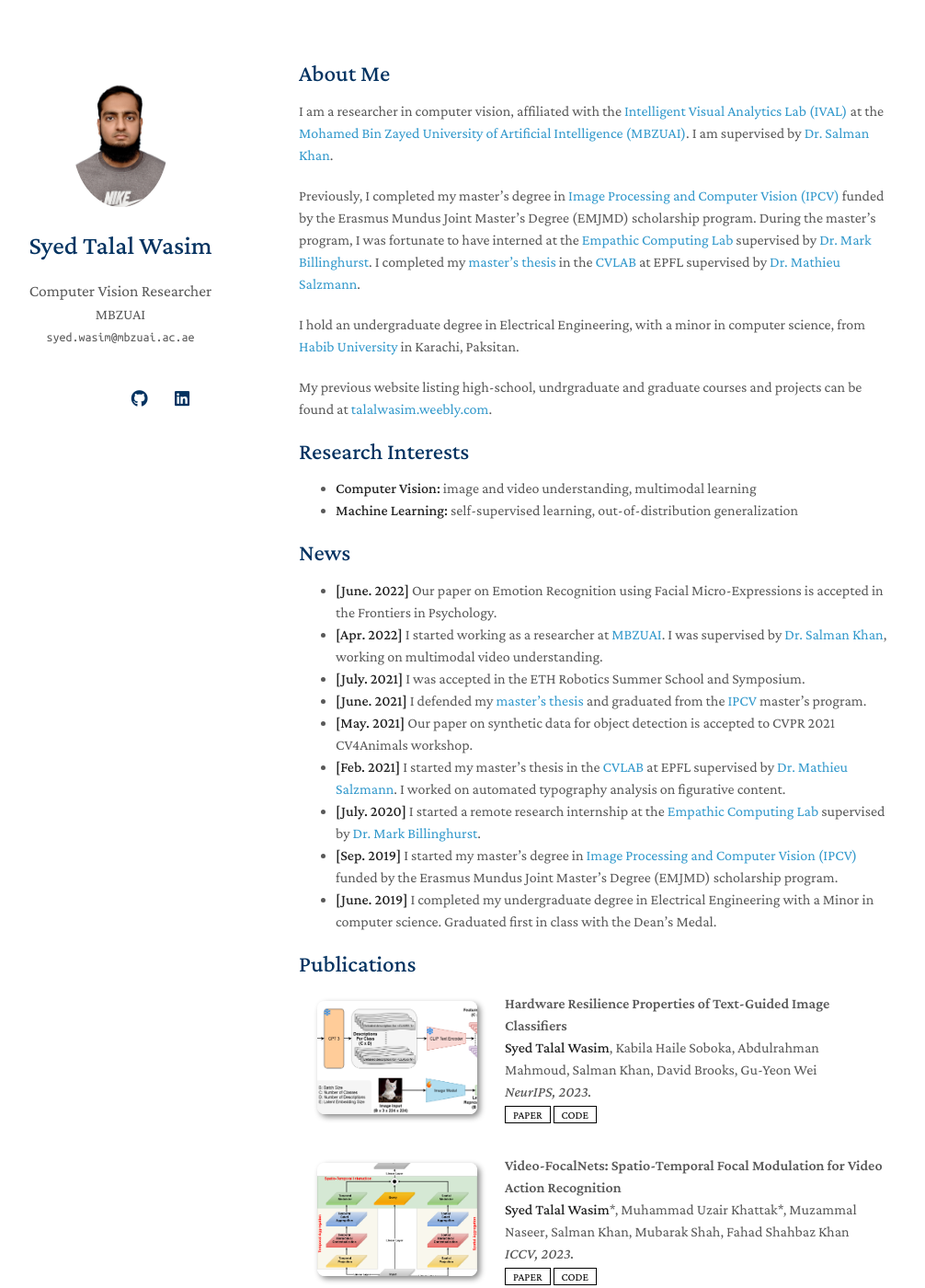
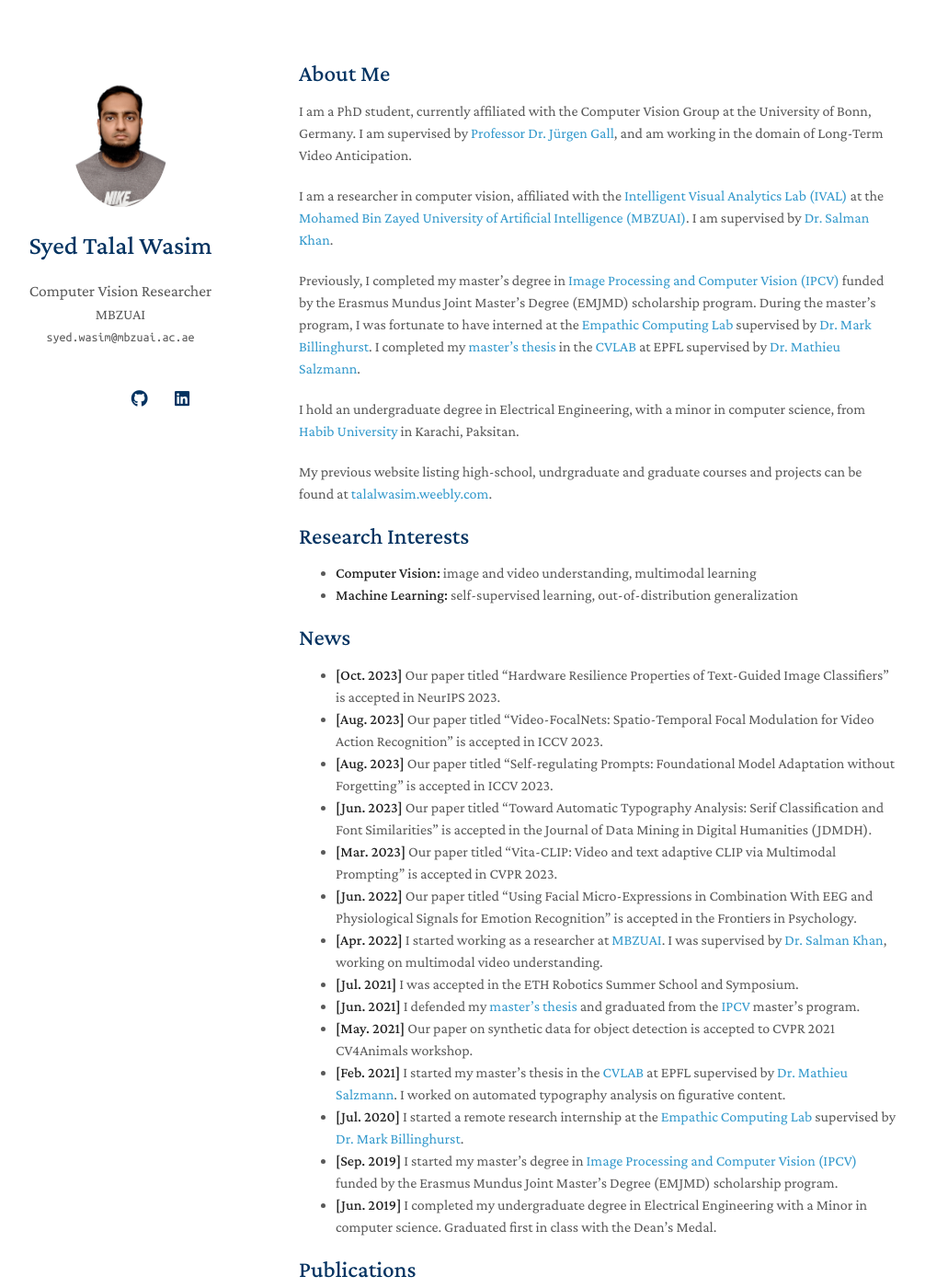
Before and after one commit to TalalWasim/talalwasim.github.io, a Jekyll site: the page built from index.md, in a window 1280 px wide and 1400 px high. Shown: the whole window at 92% size, without its empty margins (145-1151 px from the left). Built offline with Jekyll 4.4.1, drawn with Linux system fonts in a browser that asks for light colours; nearby versions of some CDN libraries; a style sheet for code colours, icons or effects is not loaded; our own code applies the rules of GitHub Pages for plain Markdown files.

Commit message:
updated information and news

```diff
--- a/index.md
+++ b/index.md
@@ -3,6 +3,8 @@ layout: homepage
 ---
 
 ## About Me
+
+I am a PhD student, currently affiliated with the Computer Vision Group at the University of Bonn, Germany. I am supervised by [Professor Dr. Jürgen Gall](https://pages.iai.uni-bonn.de/gall_juergen/), and am working in the domain of Long-Term Video Anticipation.
 
 I am a researcher in computer vision, affiliated with the [Intelligent Visual Analytics Lab (IVAL)](https://www.ival-mbzuai.com/){:target="_blank"} at the [Mohamed Bin Zayed University of Artificial Intelligence (MBZUAI)](https://mbzuai.ac.ae/){:target="_blank"}. I am supervised by [Dr. Salman Khan](https://scholar.google.com.pk/citations?user=M59O9lkAAAAJ&hl=en){:target="_blank"}.
 
@@ -18,15 +20,20 @@ My previous website listing high-school, undrgraduate and graduate courses and p
 - **Machine Learning:** self-supervised learning, out-of-distribution generalization
 
 ## News
-- **[June. 2022]** Our paper on Emotion Recognition using Facial Micro-Expressions is accepted in the Frontiers in Psychology.
+- **[Oct. 2023]** Our paper titled "Hardware Resilience Properties of Text-Guided Image Classifiers" is accepted in NeurIPS 2023.
+- **[Aug. 2023]** Our paper titled "Video-FocalNets: Spatio-Temporal Focal Modulation for Video Action Recognition" is accepted in ICCV 2023.
+- **[Aug. 2023]** Our paper titled "Self-regulating Prompts: Foundational Model Adaptation without Forgetting" is accepted in ICCV 2023.
+- **[Jun. 2023]** Our paper titled "Toward Automatic Typography Analysis: Serif Classification and Font Similarities" is accepted in the Journal of Data Mining in Digital Humanities (JDMDH).
+- **[Mar. 2023]** Our paper titled "Vita-CLIP: Video and text adaptive CLIP via Multimodal Prompting" is accepted in CVPR 2023.
+- **[Jun. 2022]** Our paper titled "Using Facial Micro-Expressions in Combination With EEG and Physiological Signals for Emotion Recognition" is accepted in the Frontiers in Psychology.
 - **[Apr. 2022]** I started working as a researcher at [MBZUAI](https://mbzuai.ac.ae/){:target="_blank"}. I was supervised by [Dr. Salman Khan](https://scholar.google.com.pk/citations?user=M59O9lkAAAAJ&hl=en){:target="_blank"}, working on multimodal video understanding.
-- **[July. 2021]** I was accepted in the ETH Robotics Summer School and Symposium.
-- **[June. 2021]** I defended my [master's thesis](assets/files/msc_thesis_wasim_syedtalal.pdf){:target="_blank"} and graduated from the [IPCV](http://ipcv.eu/){:target="_blank"} master's program.
+- **[Jul. 2021]** I was accepted in the ETH Robotics Summer School and Symposium.
+- **[Jun. 2021]** I defended my [master's thesis](assets/files/msc_thesis_wasim_syedtalal.pdf){:target="_blank"} and graduated from the [IPCV](http://ipcv.eu/){:target="_blank"} master's program.
 - **[May. 2021]** Our paper on synthetic data for object detection is accepted to CVPR 2021 CV4Animals workshop.
 - **[Feb. 2021]** I started my master's thesis in the [CVLAB](https://www.epfl.ch/labs/cvlab/){:target="_blank"} at EPFL supervised by [Dr. Mathieu Salzmann](https://scholar.google.com/citations?user=n-B0jr4AAAAJ&hl=en&oi=ao){:target="_blank"}. I worked on automated typography analysis on figurative content.
-- **[July. 2020]** I started a remote research internship at the [Empathic Computing Lab](http://empathiccomputing.org/){:target="_blank"} supervised by [Dr. Mark Billinghurst](https://scholar.google.com/citations?user=S-J_ItYAAAAJ&hl=en){:target="_blank"}.
+- **[Jul. 2020]** I started a remote research internship at the [Empathic Computing Lab](http://empathiccomputing.org/){:target="_blank"} supervised by [Dr. Mark Billinghurst](https://scholar.google.com/citations?user=S-J_ItYAAAAJ&hl=en){:target="_blank"}.
 - **[Sep. 2019]** I started my master's degree in [Image Processing and Computer Vision (IPCV)](http://ipcv.eu/){:target="_blank"} funded by the Erasmus Mundus Joint Master's Degree (EMJMD) scholarship program.
-- **[June. 2019]** I completed my undergraduate degree in Electrical Engineering with a Minor in computer science. Graduated first in class with the Dean's Medal.
+- **[Jun. 2019]** I completed my undergraduate degree in Electrical Engineering with a Minor in computer science. Graduated first in class with the Dean's Medal.
 
 {% include_relative _includes/publications.md %}
 
```
